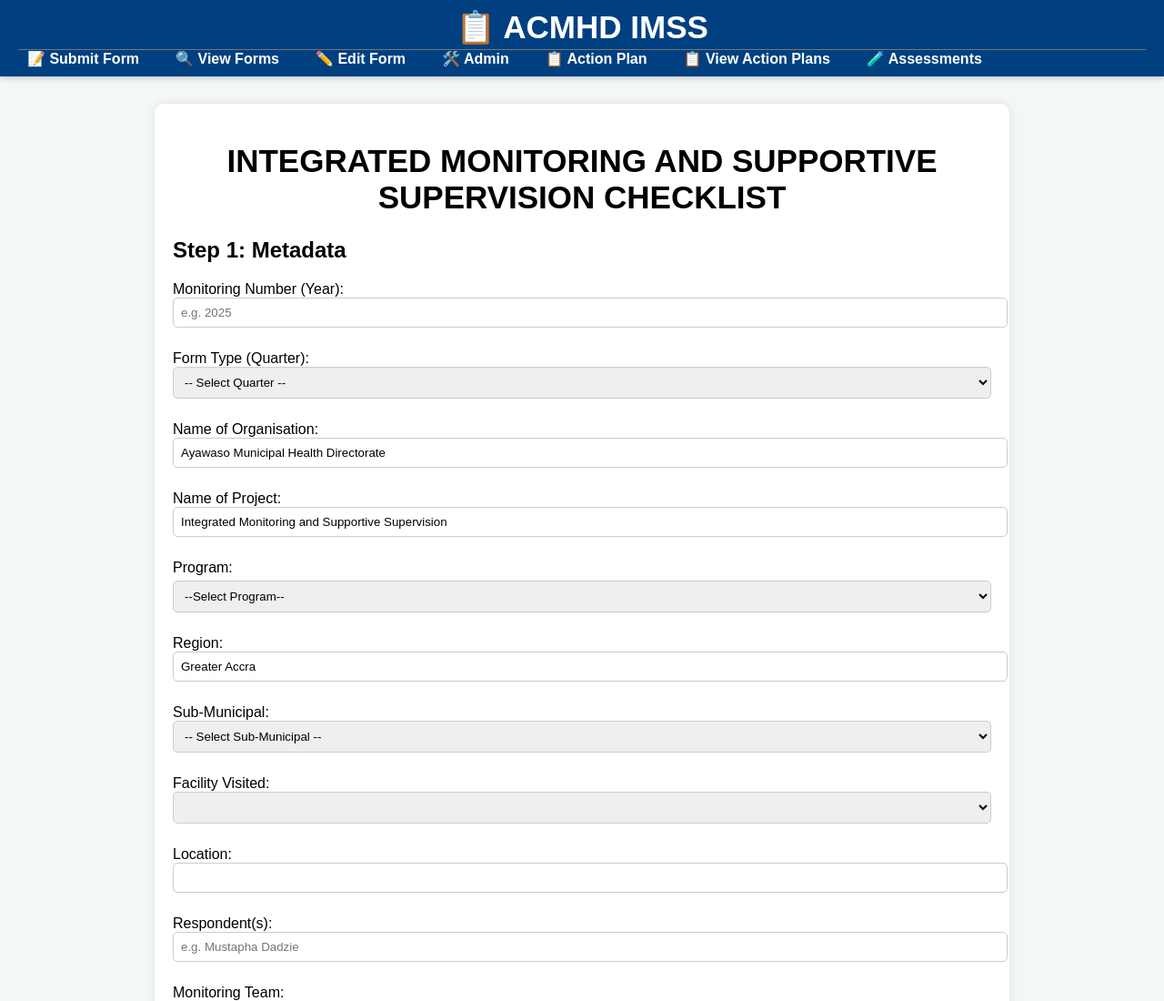
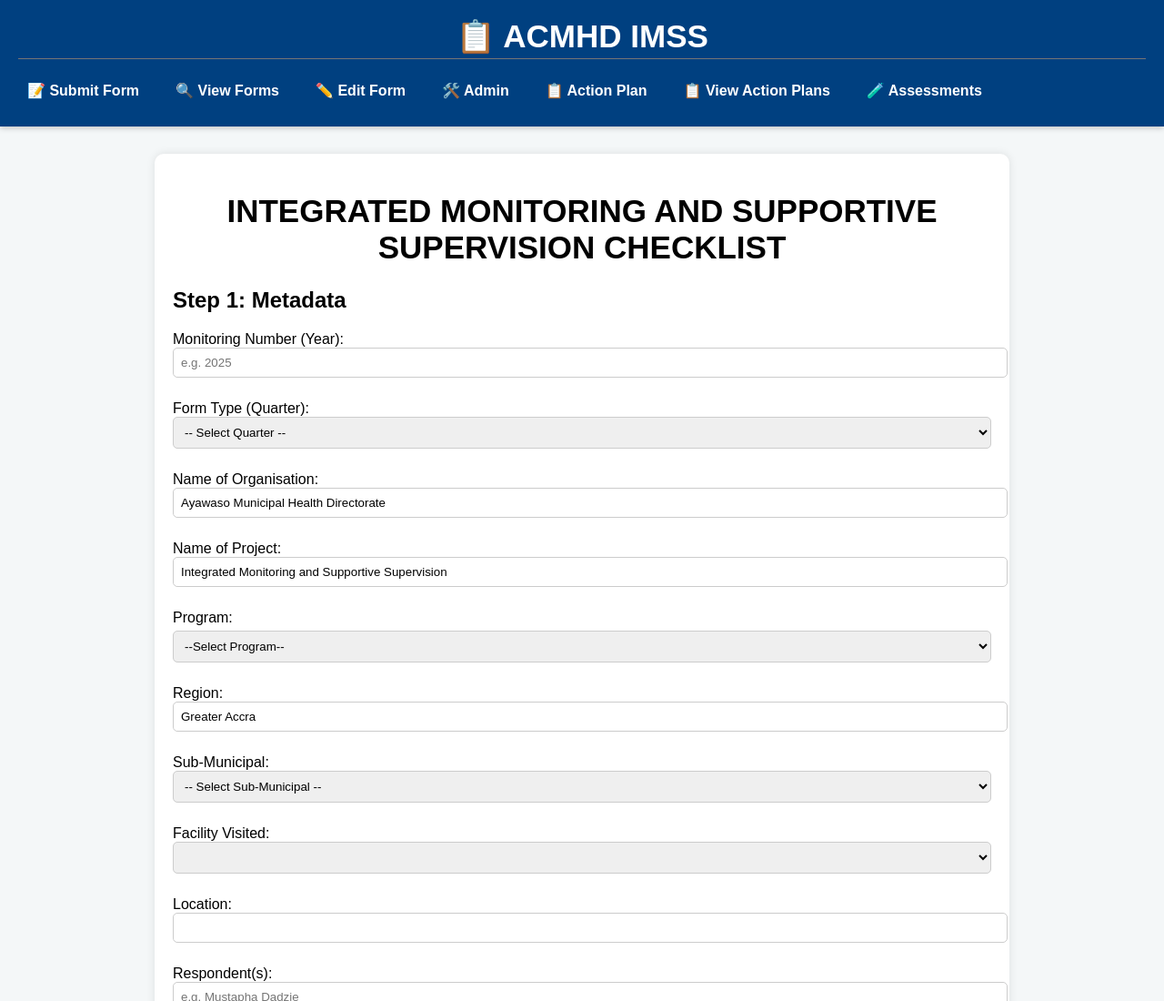
Before and after one commit to Ckaris-Dadzie/data-collection-system, a website: page public/index.html in a window 1280 px wide. Shown: the top 1100 px of the page at 91% size. Drawn offline with Linux system fonts and the light colour scheme.

Commit message:
new updates

```diff
--- a/public/nav.css
+++ b/public/nav.css
@@ -1,7 +1,7 @@
 /* ======== NAVIGATION BAR STYLES ========= */
 .navbar {
   background-color: #004080;
-  padding: 10px 20px;
+  padding: 20px 20px;
   box-shadow: 0 2px 6px rgba(0, 0, 0, 0.2);
 }
 
@@ -31,7 +31,7 @@
 .nav-links {
   list-style: none;
   margin: 0;
-  padding: 0;
+  padding: 25px 0px 10px 0px;
   display: flex;
   gap: 20px;
 }
--- a/public/style.css
+++ b/public/style.css
@@ -2,7 +2,7 @@ body {
   font-family: Arial, sans-serif;
   background: #f4f7f8;
   margin: 0;
-  padding: 0;
+  padding: 20;
 }
 
 .form-container {
```
